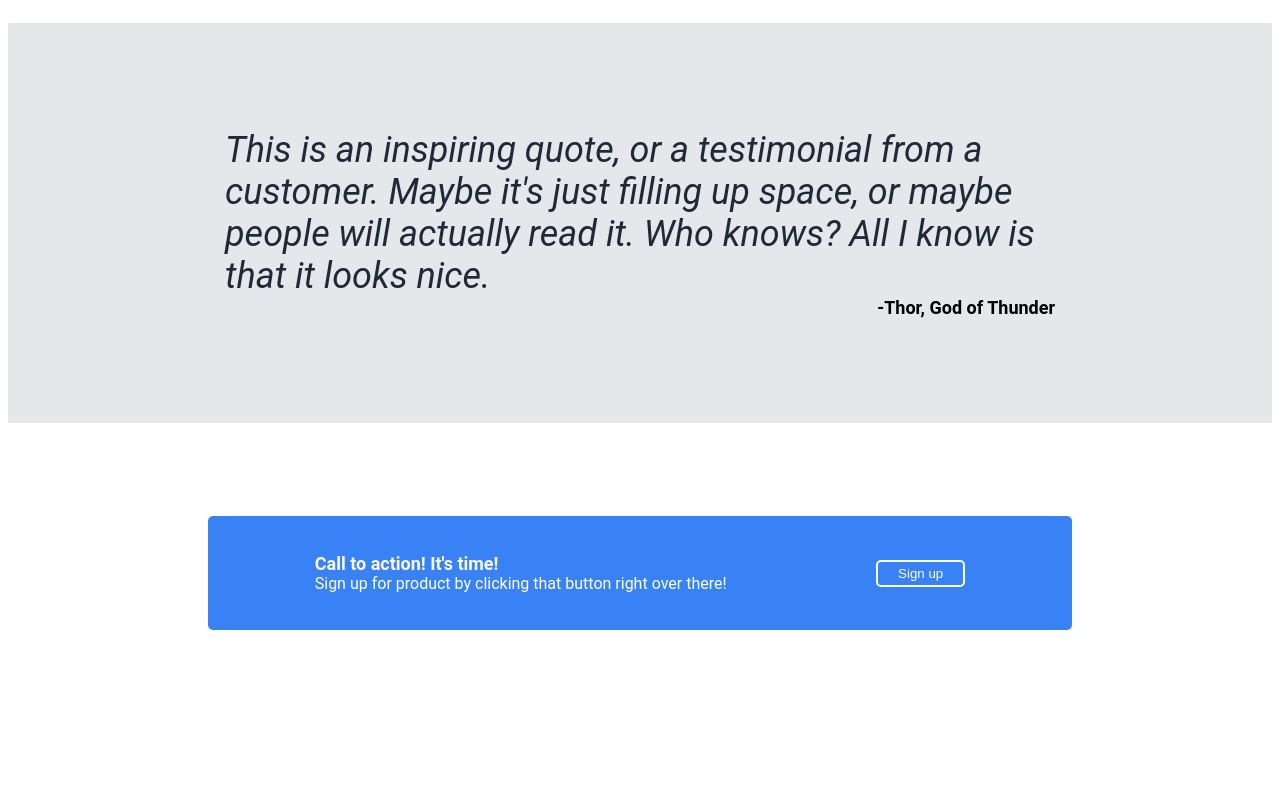
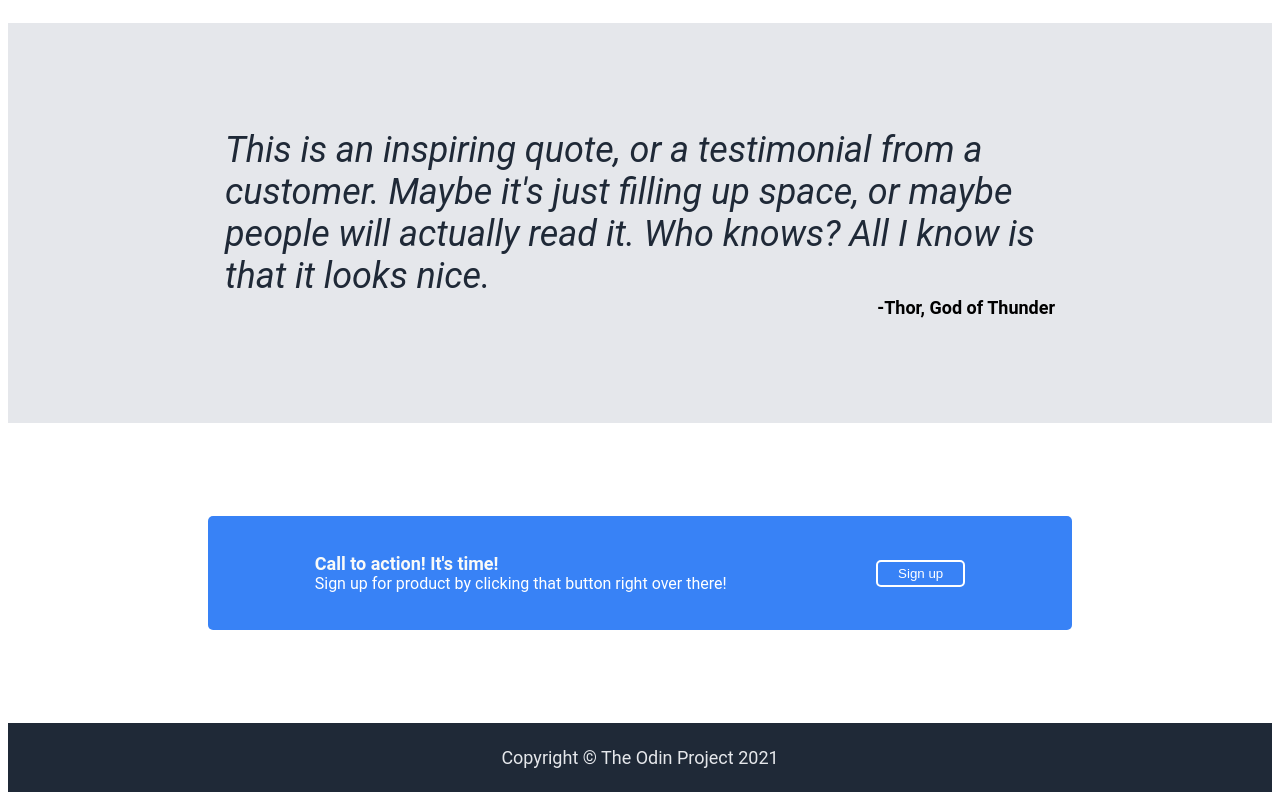
Before and after one commit to crowe73/odin-landing-page, a plain HTML site: page index.html in a window 1280 px wide. Shown: the part 835-1635 px from the top of the page. Before the commit the page ends 1566 px from the top, so only its background shows below. Drawn offline with Linux system fonts and the light colour scheme.

Commit message:
Add footer section

```diff
--- a/index.html
+++ b/index.html
@@ -77,5 +77,10 @@
                 <button class="call-to-action-button" type="button">Sign up</button>
             </div>
         </div>
+
+        <!--Footer section-->
+        <div class="footer">
+            Copyright &copy; The Odin Project 2021
+        </div>
     </body>
 </html>
--- a/style.css
+++ b/style.css
@@ -218,3 +218,15 @@ img
     padding: 4px 20px 4px 20px;
     border-radius: 5px;
 }
+
+/* Footer section */
+.footer
+{
+    font-family: roboto, sans-serif;
+    background-color: #1f2937;
+    color: #e5e7eb;
+    font-size: 18px;
+    padding: 24px;
+    display: flex;
+    justify-content: center;
+}
```
Also changed, not shown: 1 other file.
